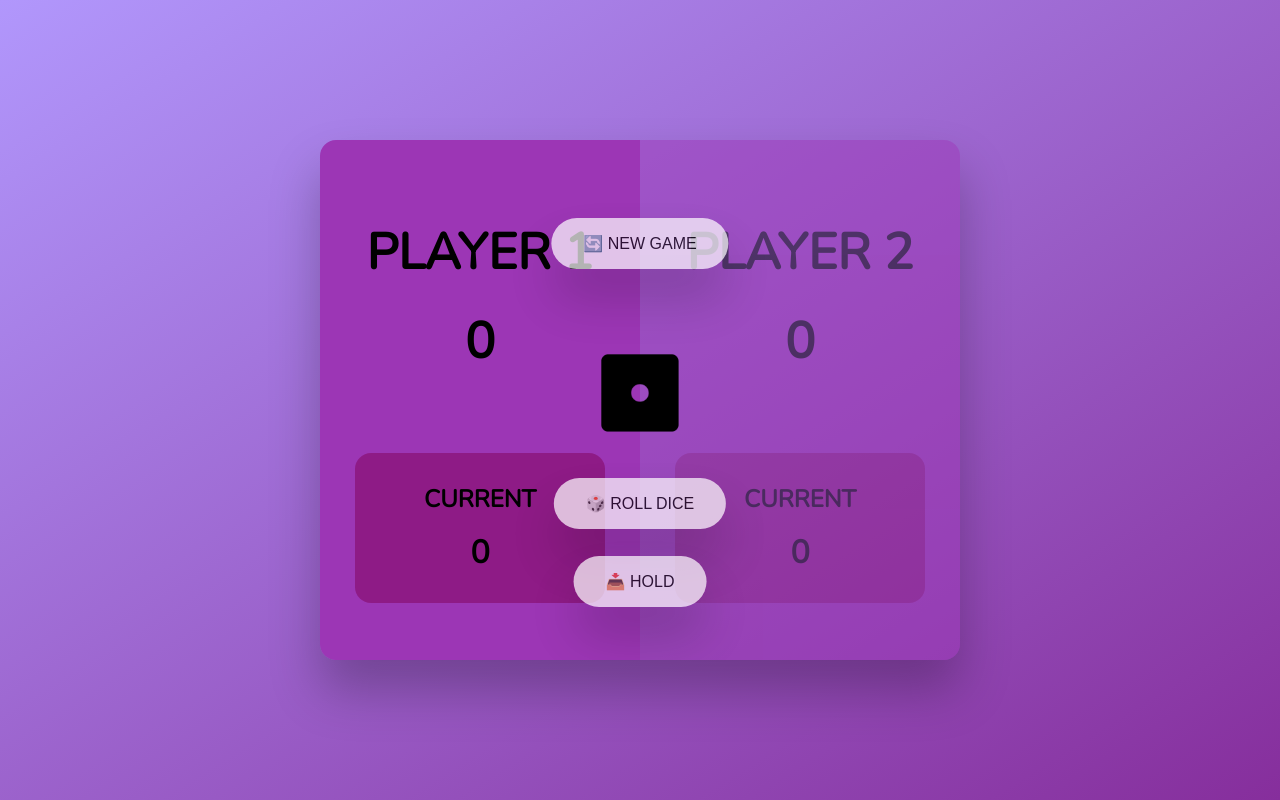
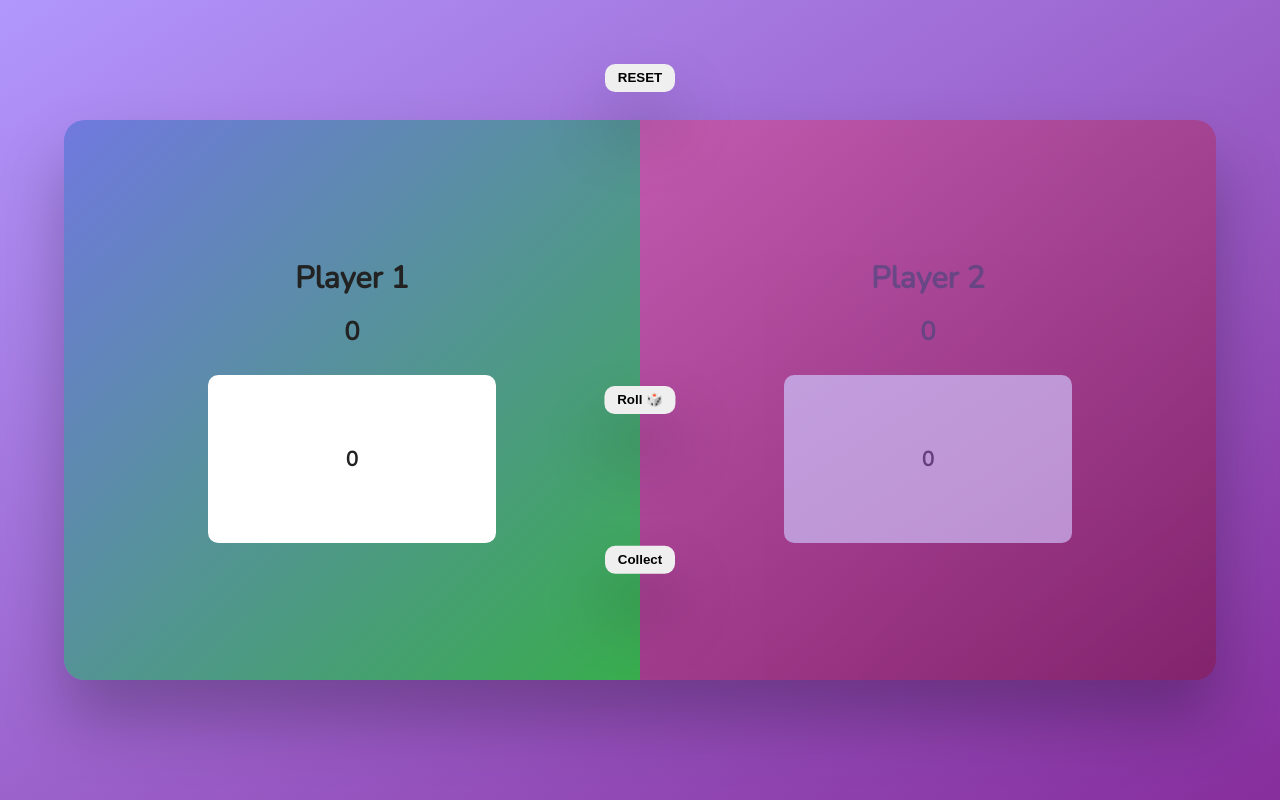
Before and after one commit to Andrtsit/DiceGame, a plain HTML site: page index.html in a window 1280 px wide. Drawn offline with nearby package versions, Linux system fonts and the light colour scheme.

Commit message:
Almost finished with my app.js, also trying to finish queries.css

```diff
--- /dev/null
+++ b/app.js
@@ -0,0 +1,137 @@
+(() => {
+//DOM SELECTION
+const main = document.getElementById('main')
+const resetBtn = document.getElementById("reset");
+const collectBtn = document.getElementById("collect");
+const diceBtn = document.getElementById("dice");
+const player1 = document.querySelector(".player-one");
+const player2 = document.querySelector(".player-two");
+const scorePlayer1 = document.querySelector(".score-player-one");
+const scorePlayer2 = document.querySelector(".score-player-two");
+const currScorePlayer1 = document.querySelector(".current-score-player-one");
+const currScorePlayer2 = document.querySelector(".current-score-player-two");
+
+//creating image & inserting it in dom
+const diceImg = document.createElement('img');
+diceImg.alt = 'dice-image'
+main.appendChild(diceImg)
+
+let player = true; // true is player1 ,false is player2
+let score = 0;
+
+
+// function for dice
+
+const diceRoll = function() {
+ const randomNumber = Math.floor(Math.random() * 6) + 1;
+ diceImg.src = `img/dice-${randomNumber}.png`;
+ diceImg.style.display = 'block';
+ return randomNumber;
+}
+
+// function for checking who is active
+
+const updateActivePlayer = function(){
+  if(player){
+    player1.classList.add('active');
+    player2.classList.remove("active");
+  }
+  else{
+    player2.classList.add('active');
+    player1.classList.remove("active");
+  }
+}
+updateActivePlayer()
+
+
+const reset = function(){
+  score = 0;
+  scorePlayer1.textContent = "0";
+  scorePlayer2.textContent = "0";
+  currScorePlayer1.textContent = "0";
+  currScorePlayer2.textContent = "0";
+  diceImg.style.display = "none";
+  player = true;
+  updateActivePlayer();
+}
+const checkWinner = function(){
+  if(Number(scorePlayer1.textContent) >= 100)
+  {  alert('winner is player1');
+    reset();}
+    else if(Number(scorePlayer2.textContent) >= 100 ){
+      alert('winner is player2');
+      reset();
+    }
+}
+const collectFunction = function(){
+  if(player){
+    const total = Number(scorePlayer1.textContent) + score;
+     scorePlayer1.textContent = total;
+      currScorePlayer1.textContent = "0"
+      diceImg.style.display = "none";
+      score = 0;
+      player = !player;
+      updateActivePlayer();
+      checkWinner();
+    } else {
+      const total = Number(scorePlayer2.textContent) + score;
+     scorePlayer2.textContent = total;
+
+      currScorePlayer2.textContent = "0"
+      diceImg.style.display = "none";
+      score = 0;
+      player = !player;
+      updateActivePlayer();
+      checkWinner();
+    }
+
+}
+const diceFunction = function(){
+  const points =  diceRoll();
+ if(points === 1){
+   currScorePlayer1.textContent = "0";
+   currScorePlayer2.textContent = "0";
+   score = 0;
+   player = !player;
+  updateActivePlayer()
+  diceBtn.disabled = true;
+   setTimeout(() => {
+    diceImg.style.display =   "none";
+    diceBtn.disabled = false;
+   }, 1500);
+  }
+  else {
+
+    if(player){
+      score += points;
+      currScorePlayer1.textContent = score;
+    }else {
+      score += points;
+      currScorePlayer2.textContent = score;
+    }
+  }
+}
+diceBtn.addEventListener("click",function(){
+  diceFunction()
+
+})
+
+document.addEventListener("keypress",function(e){
+  if(e.key === 'a'){
+    diceFunction()
+  }
+  if(e.key === 'c'){
+    collectFunction()
+  }
+}
+
+)
+collectBtn.addEventListener("click",function(){
+  collectFunction()
+})
+
+resetBtn.addEventListener("click",function(){
+  reset()
+})
+
+})()
--- a/index.html
+++ b/index.html
@@ -3,36 +3,34 @@
   <head>
     <meta charset="UTF-8" />
     <meta name="viewport" content="width=device-width, initial-scale=1.0" />
-    <link rel="stylesheet" href="style.css" />
+    <link rel="stylesheet" href="styles.css" />
+    <link rel="stylesheet" href="queries.css">
+    <script defer src="app.js"></script>
     <title>DiceGame</title>
   </head>
   <body>
-    <main>
-      <section class="player first active">
-        <div class="container">
-          <h1>PLAYER 1</h1>
-          <p class="score-first">0</p>
+    <button id="reset">RESET</button>
+    <main id="main">
+         <section class="player player-one">
+          <div class="score">
+            <h1>Player 1</h1>
+            <p class="score-player-one">0</p>
           </div>
-        <div class="current-score-div">
-          <h3 class="current-heading">CURRENT</h3>
-          <p class="current-score-first">0</p>
+          <div class="current-score">
+            <p class="current-score-player-one">0</p>
           </div>
          </section>
-      <section class="player second">
-        <div class="container">
-          <h1>PLAYER 2</h1>
-          <p class="score-second">0</p>
+         <section class="player player-two">
+          <div class="score">
+            <h1>Player 2</h1>
+            <p class="score-player-two">0</p>
           </div>
-        <div class="current-score-div">
-          <h3 class="current-heading">CURRENT</h3>
-          <p class="current-score-second">0</p>
+          <div class="current-score">
+            <p class="current-score-player-two">0</p>
           </div>
         </section>
-      <img src="img/dice-1.png" alt="image of a dice" class="dice" />
-      <button class="btn new-game">🔄 NEW GAME</button>
-      <button class="btn roll-dice">🎲 ROLL DICE</button>
-      <button class="btn hold-it">📥 HOLD</button>
+        <button id="dice">Roll 🎲</button>
+        <button id="collect">Collect</button>
       </main>
-    <script src="script.js"></script>
   </body>
 </html>
--- /dev/null
+++ b/queries.css
@@ -0,0 +1,67 @@
+@media (min-width: 768px) and (max-width: 1439px){
+  html{
+    font-size:80%;
+  }
+  main {
+    flex-direction: row;
+  }
+
+  #reset{
+     top:8%;
+  }
+  #dice {
+    top:50%;
+    left:50%;
+    transform: translate(-50%,-50%);
+  }
+  #collect {
+  top:80%;
+  right:50%;
+  transform: translate(50%,-80%);
+
+  }
+
+  img {
+    top:20%;
+    left:50%;
+    transform: translate(-50%,-20%);
+  }
+}
+
+@media (min-width: 1440px) and (max-width: 2560px){
+  html{
+    font-size:100%;
+  }
+
+
+  main {
+    height: 80%;
+
+
+  }
+  main {
+    flex-direction: row;
+  }
+
+  #reset{
+     top:2%;
+  }
+  #dice {
+    top:50%;
+    left:50%;
+    transform: translate(-50%,-50%);
+  }
+  #collect {
+
+  top:80%;
+  right:50%;
+  transform: translate(50%,-80%);
+
+  }
+
+  img {
+    top:20%;
+    left:50%;
+    transform: translate(-50%,-20%);
+  }
+}
--- a/style.css
+++ /dev/null
@@ -1,142 +0,0 @@
-@import url('https://fonts.googleapis.com/css2?family=Nunito&display=swap');
-* {
-  margin: 0;
-  padding: 0;
-  box-sizing: inherit;
-}
-html {
-  font-size: 62.5%;
-  box-sizing: border-box;
-}
-body {
-  font-family: 'Nunito', system-ui;
-  font-weight: 400;
-  font-style: normal;
-  background-image: linear-gradient(to bottom right, #b197fc, #862e9c);
-  color: #222;
-  height: 100vh;
-  display: flex;
-  justify-content: center;
-  align-items: center;
-}
-main {
-  width: 50%;
-  height: 65%;
-  border-radius: 1.6rem;
-  display: flex;
-  overflow: hidden;
-  position: relative;
-  box-shadow: 0 3rem 5rem rgba(0, 0, 0, 0.25);
-}
-.player {
-  flex: 50%;
-  display: flex;
-  flex-direction: column;
-  justify-content: space-evenly;
-  align-items: center;
-  background-color: #9c36b5;
-}
-
-.first {
-  opacity: 1;
-}
-.second {
-  opacity: 0.5;
-}
-
-.container {
-  display: flex;
-  flex-direction: column;
-  justify-content: center;
-  align-items: center;
-  text-align: center;
-  padding: 3.2rem;
-  width: 30rem;
-  height: 20rem;
-  gap: 2rem;
-}
-
-h1 {
-  font-size: 5rem;
-  font-weight: 800;
-  color: #000;
-}
-
-.score-first {
-  font-size: 5rem;
-  font-weight: 800;
-  color: #000;
-}
-
-.score-second {
-  font-size: 5rem;
-  font-weight: 800;
-  color: #000;
-}
-
-.current-score-div {
-  width: 25rem;
-  height: 15rem;
-  background-color: #81005a81;
-  border-radius: 1.6rem;
-  display: flex;
-  flex-direction: column;
-  justify-content: center;
-  align-items: center;
-  text-align: center;
-  gap: 1.6rem;
-}
-
-.current-heading {
-  font-size: 2.4rem;
-  font-weight: 700;
-  color: #000;
-}
-
-.current-score-first {
-  font-size: 3.2rem;
-  font-weight: 700;
-  color: #000;
-}
-
-.current-score-second {
-  font-size: 3.2rem;
-  font-weight: 700;
-  color: #000;
-}
-
-.btn {
-  display: block;
-  position: absolute;
-  padding: 1.6rem 3.2rem;
-  font-size: 1.6rem;
-  background-color: #fff;
-  color: #000;
-  opacity: 0.7;
-  border: none;
-  cursor: pointer;
-  left: 50%;
-  transform: translateX(-50%);
-  border-radius: 3rem;
-  box-shadow: 0 3rem 5rem rgba(0, 0, 0, 0.25);
-}
-
-.new-game {
-  top: 15%;
-}
-
-.roll-dice {
-  top: 65%;
-}
-.hold-it {
-  top: 80%;
-}
-.dice {
-  position: absolute;
-  height: 9rem;
-  width: 9rem;
-  top: 40%;
-  left: 50%;
-  transform: translateX(-50%);
-  z-index: 10;
-}
--- /dev/null
+++ b/styles.css
@@ -0,0 +1,129 @@
+@import url('https://fonts.googleapis.com/css2?family=Nunito&display=swap');
+* {
+  margin: 0;
+  padding: 0;
+  box-sizing: inherit;
+}
+html {
+  font-size: 62.5%;
+  box-sizing: border-box;
+}
+body {
+  font-family: 'Nunito', system-ui;
+  font-weight: 400;
+  font-style: normal;
+  background-image: linear-gradient(to bottom right, #b197fc, #862e9c);
+  color: #222;
+  height: 100vh;
+  width: 100vw;
+  display: flex;
+  justify-content: center;
+  align-items: center;
+ position: relative;
+}
+main {
+  width: 90%;
+  height: 70%;
+  border-radius: 1.6rem;
+  display: flex;
+  flex-direction: column;
+  overflow: hidden;
+  box-shadow: 0 3rem 5rem rgba(0, 0, 0, 0.25);
+  position: relative;
+}
+.player {
+  width: 100%;
+  height: 100%;
+  opacity: 40%;
+  display: flex;
+  flex-direction: column;
+  align-items: center;
+  justify-content: center;
+  gap:2rem;
+}
+
+
+.player-one {
+  background-image: linear-gradient(to bottom right, #7079df, #38ad4d);
+}
+
+.player-two {
+  background-image: linear-gradient(to bottom right, #ef336c, #780419);
+
+}
+
+.active {
+  opacity:100%;
+  font-weight: 900;
+}
+.score {
+  border-radius: 0.5rem;
+  display: flex;
+  justify-content: center;
+  flex-direction: column;
+  align-items: center;
+  gap:1.2rem;
+}
+ .score h1 {
+    font-weight: 900;
+    font-size:2.4rem;
+  }
+ .score p {
+    font-size:2rem;
+    font-weight:800;
+  }
+
+
+.current-score {
+  width:50%;
+  height: 30%;
+  opacity:100%;
+  background-color: #fff;
+  border-radius:0.8rem;
+  display: flex;
+  justify-content: center;
+  align-items:center;
+  font-size:1.6rem;
+  font-weight:800;
+
+}
+
+button {
+  position: absolute;
+  padding:0.5rem 1rem;
+  border-radius:0.8rem;
+  border: none;
+  box-shadow: 0 3rem 5rem rgba(0, 0, 0, 0.25);
+  cursor: pointer;
+  font-weight: 700;
+}
+button:hover{
+  color: #FFF;
+  background-color: black;
+}
+#reset {
+  top:10%;
+  z-index: 999;
+}
+#dice{
+  top:50%;
+  left:5%;
+  transform: translate(-5%,-50%);
+  z-index: 999;
+}
+#collect{
+  top:50%;
+  right:5%;
+  transform: translate(5%,-50%);
+  z-index: 999;
+}
+img{
+  z-index: 999;
+  display: none;
+  width:5rem;
+  height: 5rem;
+  position: absolute;
+  top:50%;
+  left:50%;
+  transform: translate(-50%,-50%);
+}
```
Also changed, not shown: script.js (deleted), 1 other file. Lines whose indentation alone changed are shown as unchanged.
